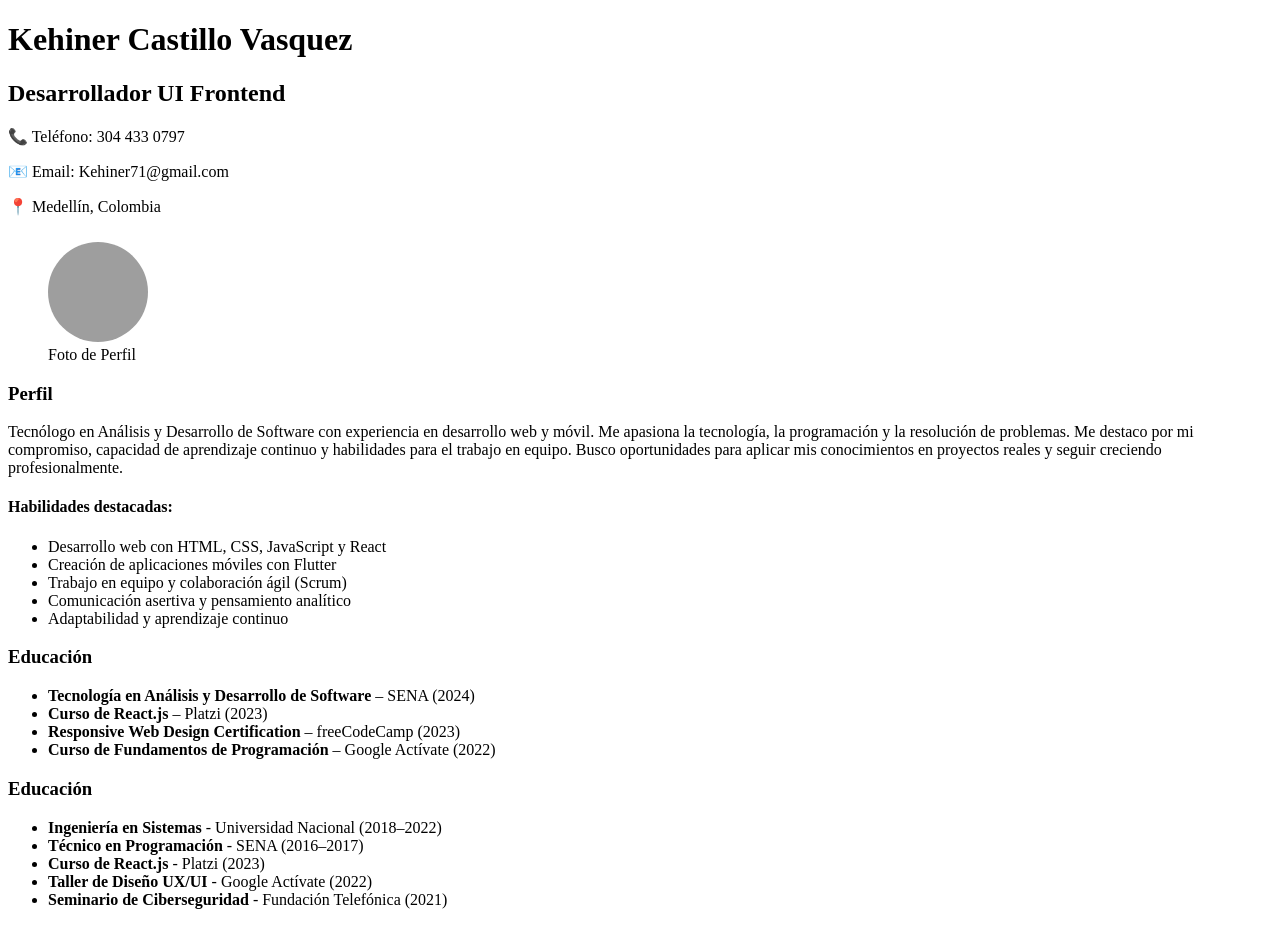
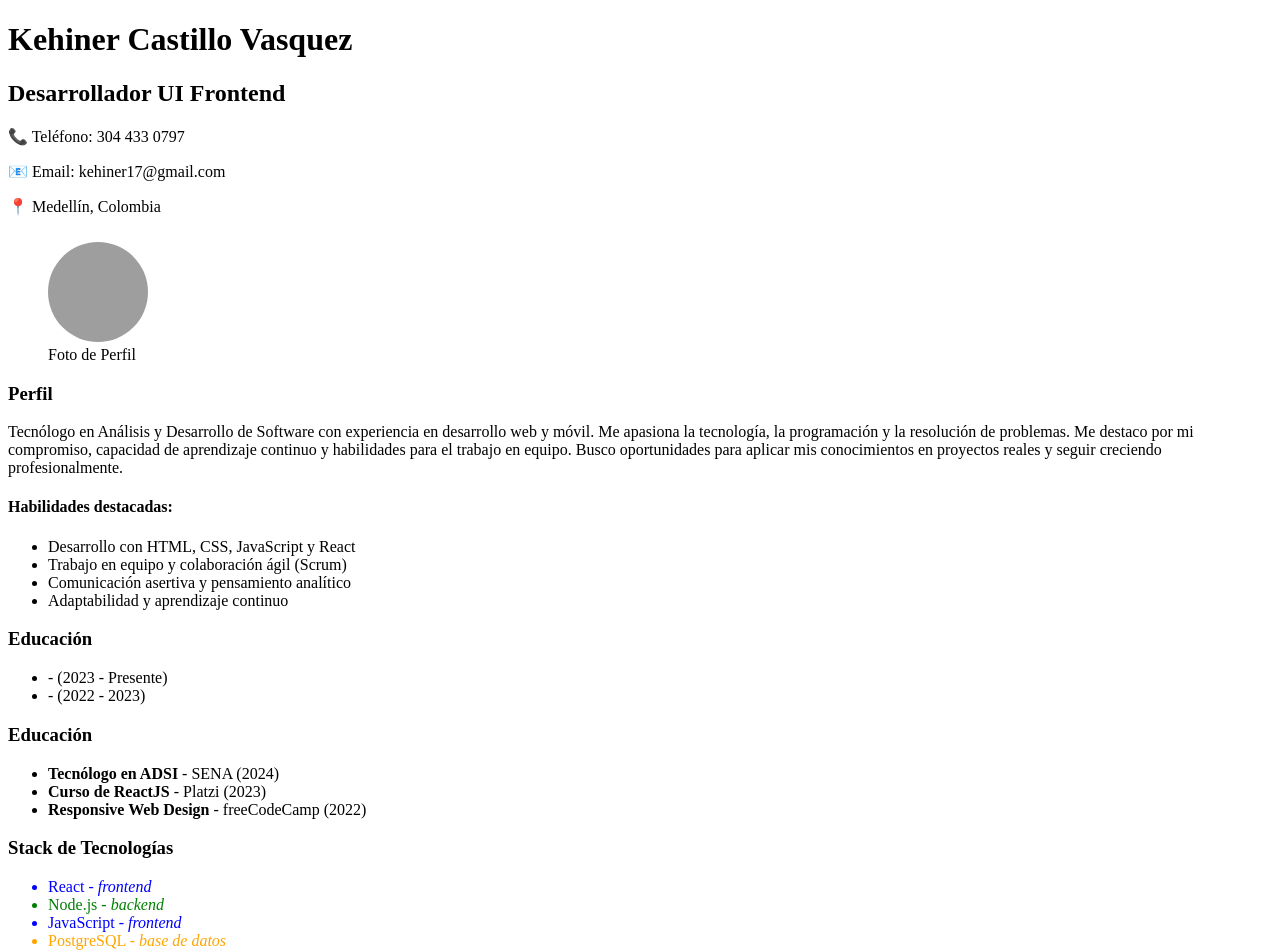
Before and after one commit to Kehiner-19/cv-react-kehiner-castillo, a React (Vite) app: page / in a window 1280 px wide. Shown: the top 952 px of the page. Before the commit the page ends 925 px from the top, so only its background shows below. Built offline with nearby package versions, Linux system fonts and the light colour scheme; grey boxes are pictures that could not be loaded.

Commit message:
refactor: extracción de datos personales en App.jsx

```diff
--- a/src/App.jsx
+++ b/src/App.jsx
@@ -2,14 +2,55 @@ import CabeceraCV from "./components/CabeceraCV.jsx";
 import Perfil from "./components/Perfil.jsx";
 import Educacion from "./components/Educacion.jsx";
 import Experiencia from "./components/Experiencia.jsx";
+import StackTecnologias from "./components/StackTecnologias.jsx";
+
+
+const datosPersonales = {
+  nombre: "Kehiner Castillo Vasquez",
+  cargo: "Desarrollador UI Frontend",
+  ciudad: "Medellín, Colombia",
+  contacto: "kehiner17@gmail.com",
+  telefono: "304 433 0797",
+  foto: "https://i.pinimg.com/236x/30/8d/79/308d795c3cac0f8f16610f53df4e1005.jpg" // o URL real de tu foto
+};
+
+const resumen = "Tecnólogo en Análisis y Desarrollo de Software con experiencia en desarrollo web y móvil. Me apasiona la tecnología, la programación y la resolución de problemas. Me destaco por mi compromiso, capacidad de aprendizaje continuo y habilidades para el trabajo en equipo. Busco oportunidades para aplicar mis conocimientos en proyectos reales y seguir creciendo profesionalmente.";
+
+const habilidades = [
+  "Desarrollo con HTML, CSS, JavaScript y React",
+  "Trabajo en equipo y colaboración ágil (Scrum)",
+  "Comunicación asertiva y pensamiento analítico",
+  "Adaptabilidad y aprendizaje continuo"
+];
+
+const experiencias = [
+  { cargo: "Desarrollador Web", empresa: "Freelance", periodo: "2023 - Presente" },
+  { cargo: "Diseñador Frontend", empresa: "Proyecto SENA", periodo: "2022 - 2023" }
+];
+
+const estudios = [
+  { titulo: "Tecnólogo en ADSI", institucion: "SENA", periodo: "2024" },
+  { titulo: "Curso de ReactJS", institucion: "Platzi", periodo: "2023" },
+  { titulo: "Responsive Web Design", institucion: "freeCodeCamp", periodo: "2022" }
+];
+
+const tecnologias = [
+  { id: 1, nombre: "React", tipo: "frontend" },
+  { id: 2, nombre: "Node.js", tipo: "backend" },
+  { id: 3, nombre: "JavaScript", tipo: "frontend" },
+  { id: 4, nombre: "PostgreSQL", tipo: "base de datos" }
+];
+
+<StackTecnologias technologies={tecnologias} />
 
 function App() {
   return (
     <div>
-      <CabeceraCV />
-      <Perfil />
-      <Educacion />
-      <Experiencia />
+      <CabeceraCV {...datosPersonales} />
+      <Perfil resumen={resumen} habilidades={habilidades} />
+      <Experiencia experiencia={experiencias} />
+      <Educacion estudios={estudios} />
+      <StackTecnologias technologies={tecnologias} />
     </div>
   );
 }
--- a/src/components/CabeceraCV.jsx
+++ b/src/components/CabeceraCV.jsx
@@ -1,19 +1,17 @@
-
-
-export default function CabeceraCV() {
+export default function CabeceraCV({ nombre, cargo, contacto, ciudad, telefono, foto }) {
   return (
     <header className="cabecera-cv">
-      <h1>Kehiner Castillo Vasquez</h1>
-      <h2>Desarrollador UI Frontend</h2>
+      <h1>{nombre}</h1>
+      <h2>{cargo}</h2>
 
-      <p>📞 Teléfono: 304 433 0797</p>
-      <p>📧 Email: Kehiner71@gmail.com</p>
-      <p>📍 Medellín, Colombia</p>
+      <p>📞 Teléfono: {telefono}</p>
+      <p>📧 Email: {contacto}</p>
+      <p>📍 {ciudad}</p>
 
       <figure>
         <img
-          src="https://i.pinimg.com/236x/30/8d/79/308d795c3cac0f8f16610f53df4e1005.jpg"
-          alt="Foto de perfil de Kehiner Castillo"
+          src={foto}
+          alt={`Foto de perfil de ${nombre}`}
           style={{
             width: "100px",
             height: "100px",
--- a/src/components/Educacion.jsx
+++ b/src/components/Educacion.jsx
@@ -1,20 +1,13 @@
-export default function Educacion() {
+export default function Educacion({ estudios = [] }) {
   return (
     <section>
       <h3>Educación</h3>
       <ul>
-        <li>
-          <strong>Tecnología en Análisis y Desarrollo de Software</strong> – SENA (2024)
-        </li>
-        <li>
-          <strong>Curso de React.js</strong> – Platzi (2023)
-        </li>
-        <li>
-          <strong>Responsive Web Design Certification</strong> – freeCodeCamp (2023)
-        </li>
-        <li>
-          <strong>Curso de Fundamentos de Programación</strong> – Google Actívate (2022)
-        </li>
+        {Array.isArray(estudios) && estudios.map((item, index) => (
+          <li key={index}>
+            <strong>{item.titulo}</strong> - {item.institucion} ({item.periodo})
+          </li>
+        ))}
       </ul>
     </section>
   );
--- a/src/components/Experiencia.jsx
+++ b/src/components/Experiencia.jsx
@@ -1,20 +1,11 @@
-export default function Educacion() {
-  const educacion = [
-  { id: 1, titulo: "Ingeniería en Sistemas", universidad: "Universidad Nacional", periodo: "2018–2022" },
-  { id: 2, titulo: "Técnico en Programación", universidad: "SENA", periodo: "2016–2017" },
-  { id: 3, titulo: "Curso de React.js", universidad: "Platzi", periodo: "2023" },
-  { id: 4, titulo: "Taller de Diseño UX/UI", universidad: "Google Actívate", periodo: "2022" },
-  { id: 5, titulo: "Seminario de Ciberseguridad", universidad: "Fundación Telefónica", periodo: "2021" },
-];
-
-
+export default function Experiencia({ experiencia }) {
   return (
     <section>
       <h3>Educación</h3>
       <ul>
-        {educacion.map((edu) => (
-          <li key={edu.id}>
-            <strong>{edu.titulo}</strong> - {edu.universidad} ({edu.periodo})
+        {experiencia.map((edu, index) => (
+          <li key={index}>
+            <strong>{edu.titulo}</strong> - {edu.institucion} ({edu.periodo})
           </li>
         ))}
       </ul>
--- a/src/components/Perfil.jsx
+++ b/src/components/Perfil.jsx
@@ -1,19 +1,14 @@
-export default function Perfil() {
+export default function Perfil({ resumen, habilidades }) {
   return (
     <section>
       <h3>Perfil</h3>
-      <p>
-        Tecnólogo en Análisis y Desarrollo de Software con experiencia en desarrollo web y móvil. Me apasiona la tecnología,
-        la programación y la resolución de problemas. Me destaco por mi compromiso, capacidad de aprendizaje continuo y habilidades para el trabajo en equipo.
-        Busco oportunidades para aplicar mis conocimientos en proyectos reales y seguir creciendo profesionalmente.
-      </p>
+      <p>{resumen}</p>
+
       <h4>Habilidades destacadas:</h4>
       <ul>
-        <li>Desarrollo web con HTML, CSS, JavaScript y React</li>
-        <li>Creación de aplicaciones móviles con Flutter</li>
-        <li>Trabajo en equipo y colaboración ágil (Scrum)</li>
-        <li>Comunicación asertiva y pensamiento analítico</li>
-        <li>Adaptabilidad y aprendizaje continuo</li>
+        {habilidades.map((item, index) => (
+          <li key={index}>{item}</li>
+        ))}
       </ul>
     </section>
   );
--- a/src/components/StackTecnologias.jsx
+++ b/src/components/StackTecnologias.jsx
@@ -1,12 +1,4 @@
-export default function StackTecnologias() {
-  const tecnologias = [
-    { id: 1, nombre: "React", tipo: "frontend" },
-    { id: 2, nombre: "Node.js", tipo: "backend" },
-    { id: 3, nombre: "JavaScript", tipo: "frontend" },
-    { id: 4, nombre: "PostgreSQL", tipo: "base de datos" }
-  ];
-
-  // Función para asignar colores según el tipo de tecnología
+export default function StackTecnologias({ technologies }) {
   const obtenerColor = (tipo) => {
     switch (tipo) {
       case "frontend":
@@ -24,12 +16,12 @@ export default function StackTecnologias() {
     <section>
       <h3>Stack de Tecnologías</h3>
       <ul>
-        {tecnologias.map((tech) => (
-          <li key={tech.id} style={{ color: obtenerColor(tech.tipo) }}>
+        {technologies.map((tech, index) => (
+          <li key={index} style={{ color: obtenerColor(tech.tipo) }}>
             {tech.nombre} - <em>{tech.tipo}</em>
           </li>
         ))}
       </ul>
     </section>
   );
-}git add src/components/StackTecnologias.jsx
+}
```
Also changed, not shown: 1 other file (tests, documents, lock files or other folders).
